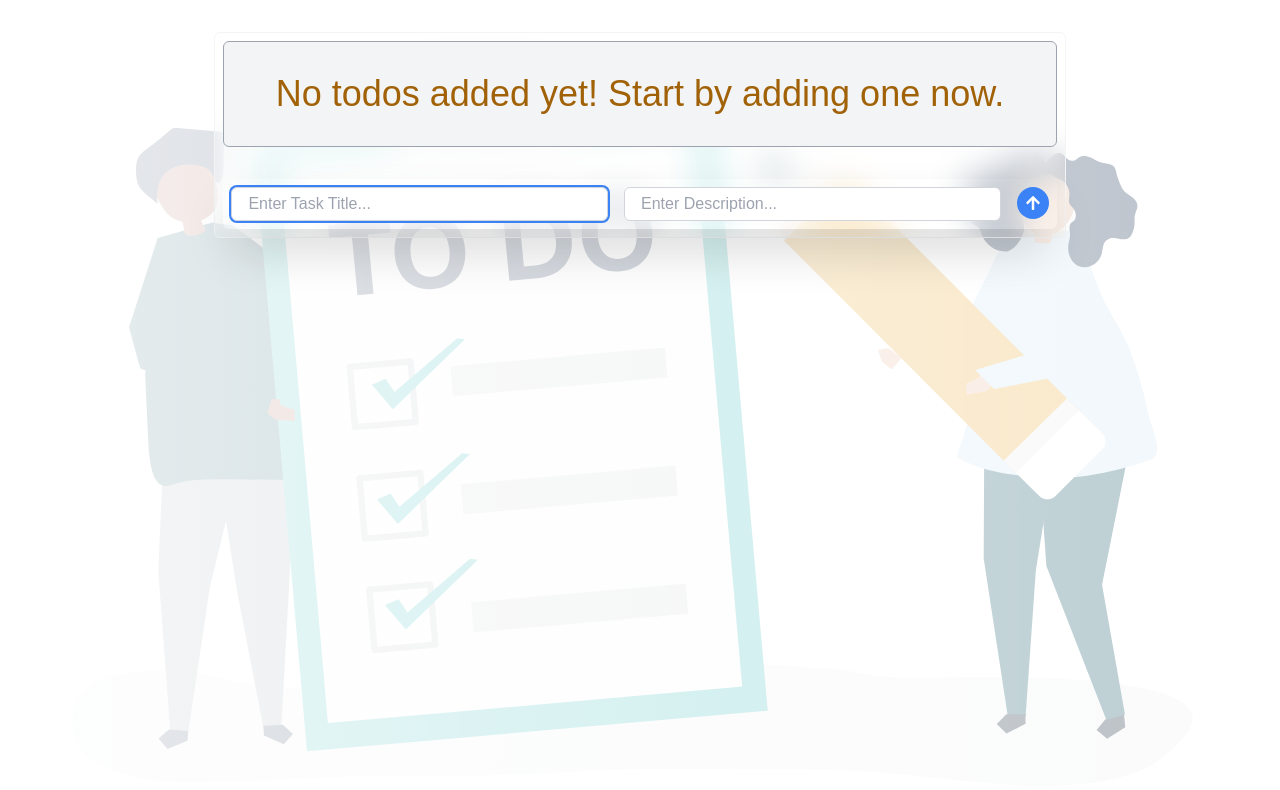
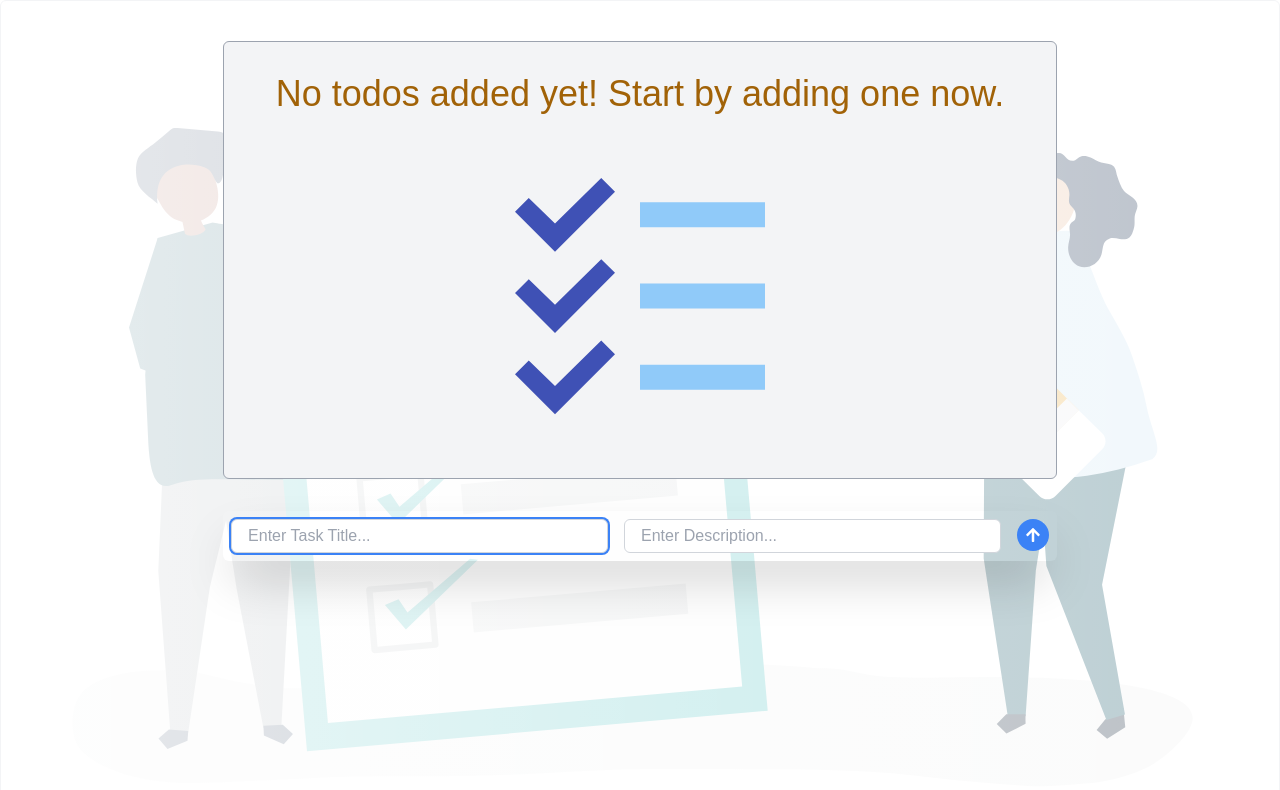
Before and after one commit to Codacad/todo-app, a React (Vite) app: page / in a window 1280 px wide. Shown: the top 790 px of the page. Built offline with nearby package versions, Linux system fonts and the light colour scheme.

Commit message:
some updates in add to

```diff
--- a/src/App.jsx
+++ b/src/App.jsx
@@ -5,7 +5,7 @@ import { Toaster } from "react-hot-toast";
 function App() {
   return (
     <>
-      <div className="app md:p-8 p-2 relative font-montserrat">
+      <div className="app md:p-8 p-2 bg-glass relative font-montserrat">
         <TodoContextProvider>
           <Todos />
           <Toaster
--- a/src/components/AddToDo.jsx
+++ b/src/components/AddToDo.jsx
@@ -6,7 +6,7 @@ const AddToDo = ({ state, dispatch }) => {
   const [title, setTitle] = useState("");
   const [description, setDescription] = useState("")
   const addTask = (todo) => {
-    if (!title && !description) {
+    if (!title || !description) {
       toast.error("Please fill all fields!", {
         className: "bg-red-500",
       });
@@ -18,7 +18,7 @@ const AddToDo = ({ state, dispatch }) => {
     setDescription("")
   };
   return (
-    <div className="addTodo sticky bottom-0 w-[100%] mx-auto mt-8 p-2 shadow-2xl rounded-md max-md:mb-4 flex justify-between gap-4">
+    <div className="addTodo w-[100%] mx-auto mt-8 p-2 shadow-2xl rounded-md max-md:mb-4 flex justify-between gap-4">
       <input
         className="focus:ring-2 caret-blue-500 w-full rounded-md px-4 py-1 focus:ring-blue-500 outline-none border-[1px] border-gray-300"
         type="text"
--- a/src/components/Todo.jsx
+++ b/src/components/Todo.jsx
@@ -96,7 +96,7 @@ const Todo = ({ todo, dispatch }) => {
   };
   return (
     <>
-      <div className="todo bg-gradient-to-r from-gray-200 to-gray-50 relative border-[1px] border-gray-200 rounded-md p-4">
+      <div className="todo relative border-b-[1px] last:border-none border-gray-300 p-4">
         <div className="flex items-center mb-4">
           <span
             className={`text-sm px-2 py-[1px] ${
@@ -177,11 +177,11 @@ const Todo = ({ todo, dispatch }) => {
           )}
         </div>
         <div
-          className={`edit-todo w-[100%] bg-transparent  ease-cubic transition-height duration-300 ${
+          className={`edit-todo w-[100%] bg-white rounded-md ease-cubic transition-height duration-300 ${
             isEdit ? "h-[100%]" : "h-[0] scale-0"
           }`}
         >
-          <div className="w-[100%] rounded-e-md p-6 mx-auto flex flex-col gap-4 shadow-2xl">
+          <div className="w-[100%] rounded-e-md mt-4 p-6 mx-auto flex flex-col gap-4 shadow-2xl">
             <h1 className="text-2xl text-gray-600 text-center">Edit Task</h1>
             <div className="group">
               <label for="title" class="block mb-2 text-sm font-medium">
--- a/src/components/Todos.jsx
+++ b/src/components/Todos.jsx
@@ -3,11 +3,12 @@ import Todo from "./Todo";
 import toast from "react-hot-toast";
 import { TodoContext } from "../context/todo-context/TodoContext";
 import AddToDo from "./AddToDo";
+import { FcTodoList } from "react-icons/fc"
 const Todos = () => {
   const { state, dispatch } = useContext(TodoContext);
   return (
     <>
-      <div className="todo-app p-2 rounded-md bg-glass md:w-[70%] w-[100%] min-h[50vh] mx-auto">
+      <div className="todo-app p-2 rounded-md md:w-[70%] w-[100%] max-h[100vh] mx-auto">
         <div className="todos w-[100%] h-auto">
           {state.length > 0 ? (
             <div className="flex flex-col gap-2">
@@ -19,9 +20,7 @@ const Todos = () => {
           ) : (
             <div className="flex flex-col justify-center items-center p-8 text-gray-500 border-gray-400 rounded-md bg-gray-100 border-[1px]">
               <p className="md:text-4xl text-md text-yellow-700 text-center">No todos added yet! Start by adding one now.</p>
-              <div className="w-[100%] bg-[url('/todos.svg')] bg-no-repeat bg-cover flex justify-center items-start">
-
-              </div>
+              <FcTodoList size={300} className="mt-8"/>
             </div>
           )}
         </div>
```
